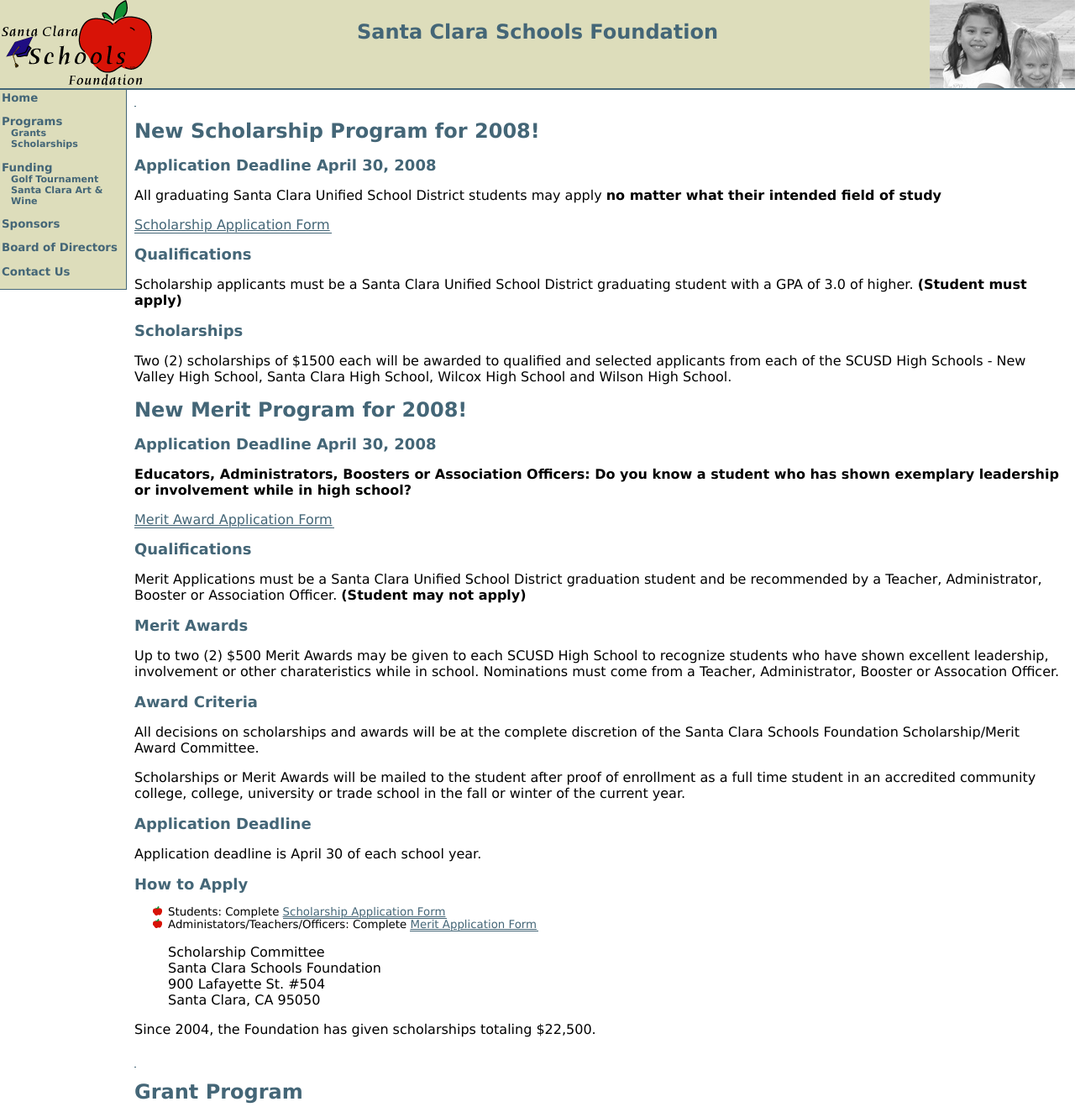
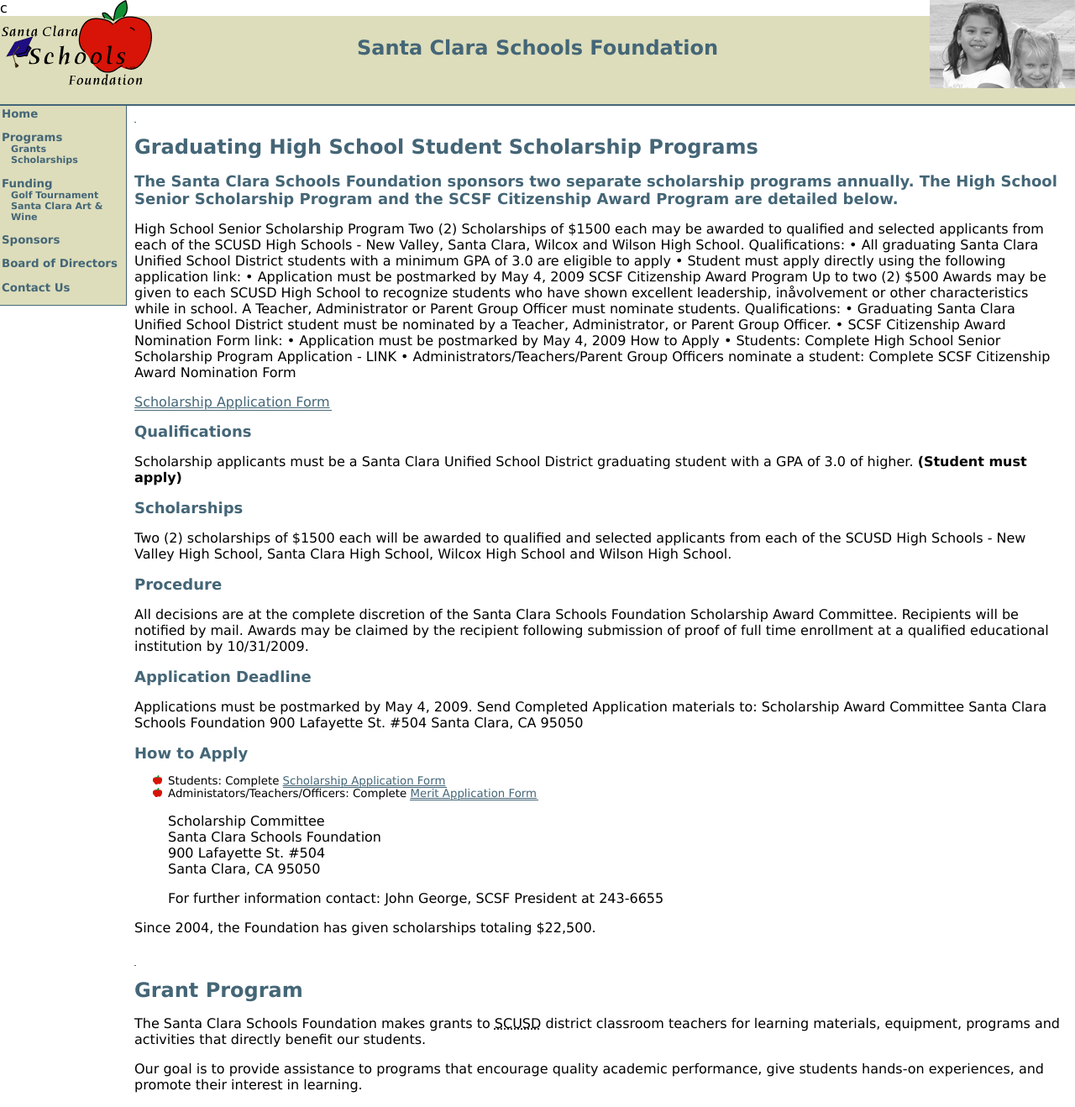
Before and after one commit to dustin/scsf, a Django app: template templates/programs.html in a window 1280 px wide. Shown: the top 1318 px of the page at 84% size. Run offline with Django 3.2, Linux system fonts and the light colour scheme; the template is opened without the code that fills it, so the values that code supplies are empty.

Commit message:
Updated content on programs page to be current with 2009.

```diff
--- a/templates/programs.html
+++ b/templates/programs.html
@@ -1,13 +1,27 @@
-{% extends "base.html" %}
+c{% extends "base.html" %}
 {% block title %}Programs{% endblock %}
 
 {% block content %}
 <a name="scholarships"></a>
-<h1>New Scholarship Program for 2008!</h1>
-<h2>Application Deadline April 30, 2008</h2>
-<p>All graduating Santa Clara Unified School District students may apply <b>no matter what their intended field of study</b>
+<h1>Graduating High School Student Scholarship Programs</h1>
+<h2>The Santa Clara Schools Foundation sponsors two separate scholarship programs annually. The High School Senior Scholarship Program and the SCSF Citizenship Award Program are detailed below.</h2>
+<p>High School Senior Scholarship Program
+Two (2) Scholarships of $1500 each may be awarded to qualified and selected applicants from each of the SCUSD High Schools - New Valley, Santa Clara, Wilcox and Wilson High School.
+Qualifications:
+    •    All graduating Santa Clara Unified School District students with a minimum GPA of 3.0 are eligible to apply
+    •    Student must apply directly using the following application link:
+    •    Application must be postmarked by May 4, 2009
+SCSF Citizenship Award Program
+Up to two (2) $500 Awards may be given to each SCUSD High School to recognize students who have shown excellent leadership, inåvolvement or other characteristics while in school. A Teacher, Administrator or Parent Group Officer must nominate students.
+Qualifications:
+    •    Graduating Santa Clara Unified School District student must be nominated by a Teacher, Administrator, or Parent Group Officer.
+    •    SCSF Citizenship Award Nomination Form link:
+    •    Application must be postmarked by May 4, 2009
+How to Apply
+    •    Students: Complete High School Senior Scholarship Program Application - LINK
+    •    Administrators/Teachers/Parent Group Officers nominate a student: Complete SCSF Citizenship Award Nomination Form
 </p>
-<a href="/media/scholarship.pdf">Scholarship Application Form</a>
+<a href="/media/SCSFscholapps.pdf">Scholarship Application Form</a>
 <h2>Qualifications</h2>
 <p>
 Scholarship applicants must be a Santa Clara Unified School District graduating student with a GPA of 3.0 of higher. <b>(Student must apply)</b>
@@ -18,31 +32,20 @@
 <p>
 Two (2) scholarships of $1500 each will be awarded to qualified and selected applicants from each of the SCUSD High Schools - New Valley High School, Santa Clara High School, Wilcox High School and Wilson High School.
 </p>
-<h1>New Merit Program for 2008!</h1>
-<h2>Application  Deadline April 30, 2008</h2>
+<h2>Procedure</h2>
 <p>
-<b>
-Educators, Administrators, Boosters or Association Officers: Do you know a student who has shown exemplary leadership or involvement while in high school?
-</p></b>
-<a href="/media/merit.pdf">Merit Award Application Form</a>
-<h2>Qualifications</h2>
-<p>
-Merit Applications must be a Santa Clara Unified School District graduation student and be recommended by a Teacher, Administrator, Booster or Association Officer. <b>(Student may not apply)</b>
-</p>
-<h2>Merit Awards</h2>
-<p>
-Up to two (2) $500 Merit Awards may be given to each SCUSD High School to recognize students who have shown excellent leadership, involvement or other charateristics while in school.  Nominations must come from a Teacher, Administrator, Booster or Assocation Officer.
-</p>
-<h2>Award Criteria</h2>
-<p>
-All decisions on scholarships and awards will be at the complete discretion of the Santa Clara Schools Foundation Scholarship/Merit Award Committee.
-</p>
-<p>
-Scholarships or Merit Awards will be mailed to the student after proof of enrollment as a full time student in an accredited community college, college, university or trade school in the fall or winter of the current year.
+All decisions are at the complete discretion of the Santa Clara Schools Foundation Scholarship Award Committee.
+Recipients will be notified by mail.
+Awards may be claimed by the recipient following submission of proof of full time enrollment at a qualified educational institution by 10/31/2009.
 </p>
 <h2>Application Deadline</h2>
 <p>
-Application deadline is April 30 of each school year.
+Applications must be postmarked by May 4, 2009.
+Send Completed Application materials to:
+Scholarship Award Committee
+Santa Clara Schools Foundation
+900 Lafayette St. #504
+Santa Clara, CA 95050
 </p>
 <h2>How to Apply</h2>
 <ul>
@@ -55,6 +58,10 @@
 Santa Clara Schools Foundation <br/>
 900 Lafayette St. #504 <br/>
 Santa Clara, CA 95050
+</p>
+<p>
+For further information contact:
+John George, SCSF President at 243-6655
 </p>
 </blockquote>
 
```
Also changed, not shown: 1 other file.
